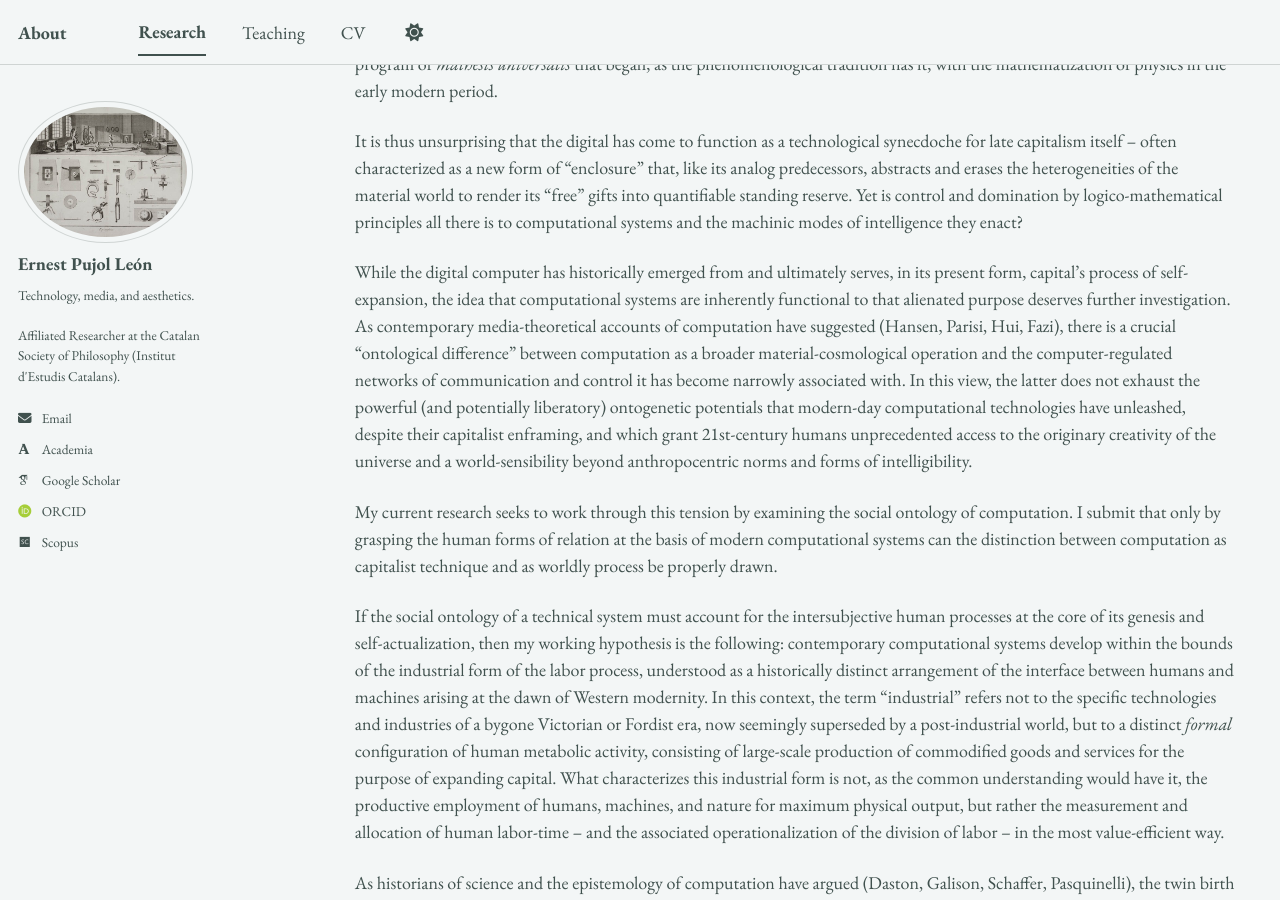
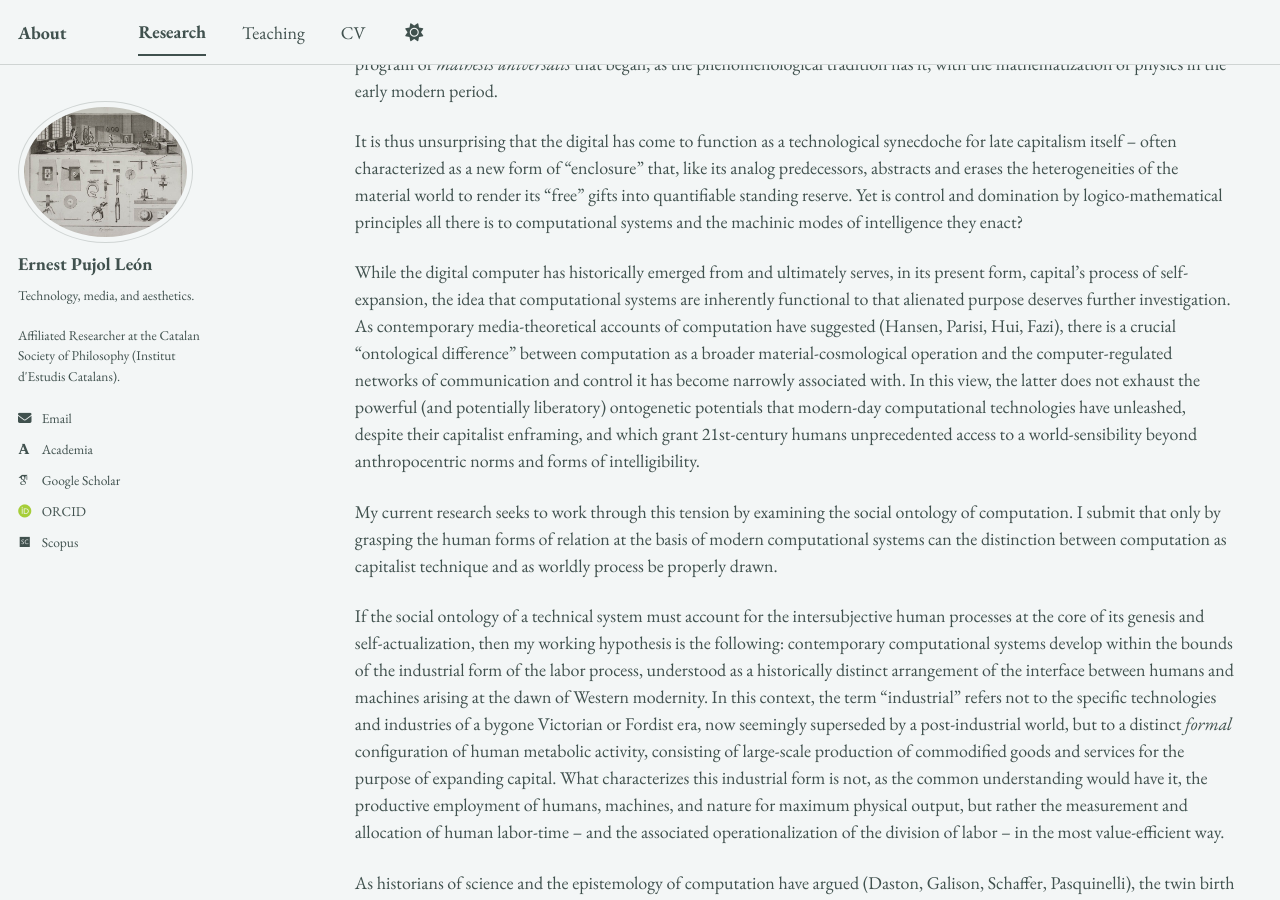
Before and after one commit to epujol90/epujol90.github.io, a Jekyll site: the page built from _pages/research.md, in a window 1280 px wide and 900 px high, scrolled down 3967 px. Built offline with Jekyll 4.4.1, drawn with Linux system fonts in a browser that asks for light colours; some web fonts are replaced; a script bundle is joined from its source files by our own code; library files that are not in the unit come from our copies.

Commit message:
Update research.md

```diff
--- a/_pages/research.md
+++ b/_pages/research.md
@@ -53,7 +53,7 @@ A computer is, on most modern definitions, a system that performs sequences of m
 
 It is thus unsurprising that the digital has come to function as a technological synecdoche for late capitalism itself -- often characterized as a new form of “enclosure” that, like its analog predecessors, abstracts and erases the heterogeneities of the material world to render its “free” gifts into quantifiable standing reserve. Yet is control and domination by logico-mathematical principles all there is to computational systems and the machinic modes of intelligence they enact?
 
-While the digital computer has historically emerged from and ultimately serves, in its present form, capital’s process of self-expansion, the idea that computational systems are inherently functional to that alienated purpose deserves further investigation. As contemporary media-theoretical accounts of computation have suggested (Hansen, Parisi, Hui, Fazi), there is a crucial “ontological difference” between computation as a broader material-cosmological operation and the computer-regulated networks of communication and control it has become narrowly associated with. In this view, the latter does not exhaust the powerful (and potentially liberatory) ontogenetic potentials that modern-day computational technologies have unleashed, despite their capitalist enframing, and which grant 21st-century humans unprecedented access to the originary creativity of the universe and a world-sensibility beyond anthropocentric norms and forms of intelligibility.
+While the digital computer has historically emerged from and ultimately serves, in its present form, capital’s process of self-expansion, the idea that computational systems are inherently functional to that alienated purpose deserves further investigation. As contemporary media-theoretical accounts of computation have suggested (Hansen, Parisi, Hui, Fazi), there is a crucial “ontological difference” between computation as a broader material-cosmological operation and the computer-regulated networks of communication and control it has become narrowly associated with. In this view, the latter does not exhaust the powerful (and potentially liberatory) ontogenetic potentials that modern-day computational technologies have unleashed, despite their capitalist enframing, and which grant 21st-century humans unprecedented access to a world-sensibility beyond anthropocentric norms and forms of intelligibility.
 
 My current research seeks to work through this tension by examining the social ontology of computation. I submit that only by grasping the human forms of relation at the basis of modern computational systems can the distinction between computation as capitalist technique and as worldly process be properly drawn.
 
```
